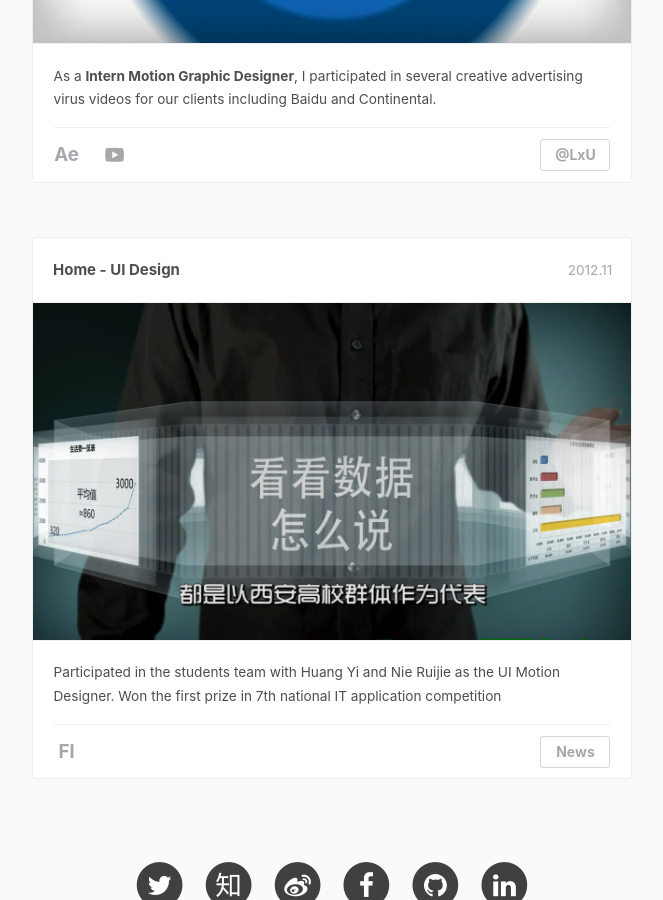
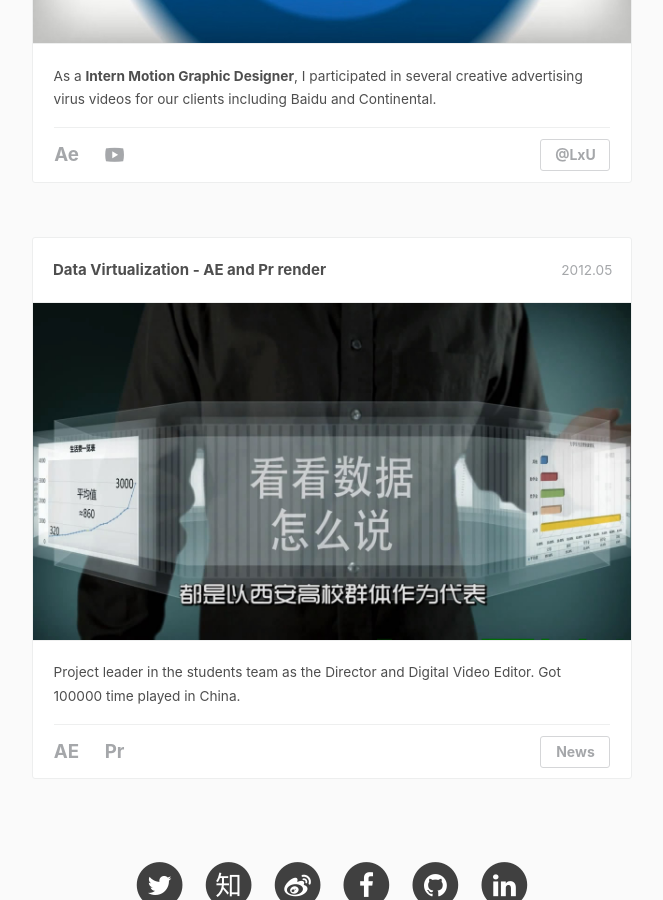
Before and after one commit to Xixiong-Guo/Xixiong-Guo.github.io, a Jekyll site: the page built from portfolio/index.html, in a window 1280 px wide and 900 px high, scrolled down 2159 px. Shown: the whole window, without its empty margins (308-971 px from the left). Built offline with Jekyll 4.4.1, drawn with Linux system fonts in a browser that asks for light colours; nearby versions of some CDN libraries; comment, search, counter and statistics services are not loaded.

Commit message:
Update index.html

```diff
--- a/portfolio/index.html
+++ b/portfolio/index.html
@@ -82,15 +82,15 @@ layout: default
 					</li>
 					<li>
 						<div class="cbp_tmlabel">
-							<h2>Home - UI Design</h2>
-							<time>2012.11</time>
+							<h2>Data Virtualization - AE and Pr render</h2>
+							<time>2012.05</time>
 							<img src="images/p-ae.jpg">
 							<ul>
 								<li>
-									Participated in the students team with Huang Yi and Nie Ruijie as the UI Motion Designer. Won the first prize in 7th national IT application competition
+									Project leader in the students team as the Director and Digital Video Editor. Got 100000 time played in China.
 								</li>
 								<li class="skill">
-									<span><b>Fl</b></span>
+									<span><b>AE</b></span><span><b>Pr</b></span>
 									<span class="link"><a target="_blank" href="http://animation.cuc.edu.cn/2c90943227f186ba0127f18a7ff10009/view/394">News</a></span>
 								</li>
 							</ul>
```
